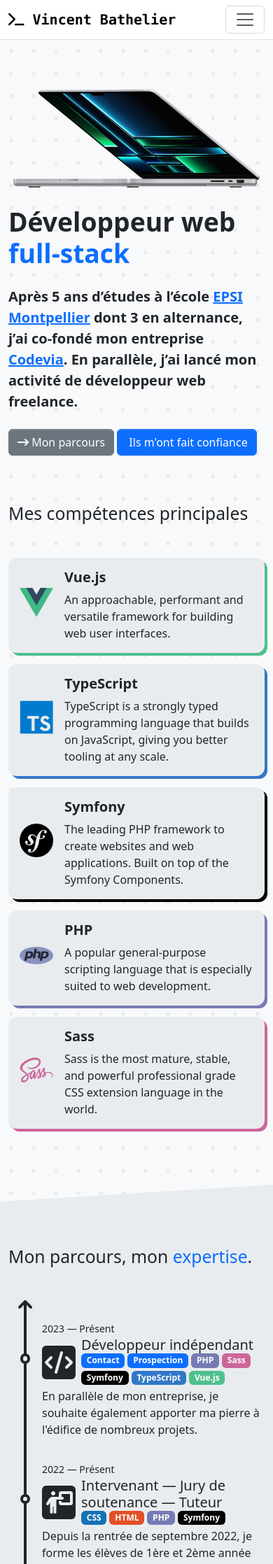
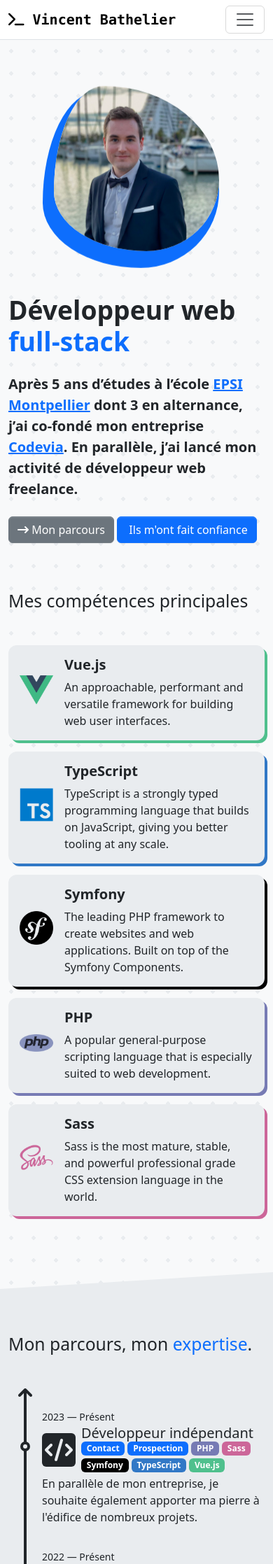
Before and after one commit to d9beuD/d9beud.com, a Jekyll site: the page built from docs/index.md, in a window 390 px wide. Shown: the top 2235 px of the page at 70% size. Built offline with Jekyll 4.4.1, drawn with Linux system fonts in a browser that asks for light colours; nearby versions of some CDN libraries.

Commit message:
Change home hero illustration

```diff
--- a/docs/_includes/home/hero.md
+++ b/docs/_includes/home/hero.md
@@ -1,5 +1,5 @@
-<div class="row align-items-center justify-content-between">
-  <div class="col-md-7 col-lg-6 order-2 order-md-first">
+<div class="row align-items-center justify-content-center">
+  <div class="col-md-7 col-lg-8 order-2 order-md-first">
     <h1 class="display-3 fw-bold">
       Développeur web <span class="text-primary">full-stack</span>
     </h1>
@@ -23,11 +23,11 @@
 
   </div>
 
-  <div class="col">
+  <div class="col-8 col-md-5 col-lg-4 mb-5 mb-md-0">
     <img
-      class="img-fluid mb-3"
-      src="/assets/images/home/mbp16-spacegray-hero.webp"
-      alt="Illustration d'un MacBook Pro 16 pouces"
+      class="img-fluid mb-3 img-hero"
+      src="/assets/images/home/me.jpeg"
+      alt="Photo de profil de Vincent Bathelier"
     />
   </div>
 </div>
--- a/docs/_sass/_main.scss
+++ b/docs/_sass/_main.scss
@@ -84,6 +84,58 @@
   }
 }
 
+.img-hero {
+  border-radius: 30% 70% 70% 30% / 30% 30% 70% 70%;
+  box-shadow: -.5rem 1rem 0 .5rem var(--bs-primary);
+  transition: all .3s ease-in-out;
+  animation: hero-border-radius ease-in-out 10s infinite,
+    hero-transform ease-in-out 4s infinite;
+}
+
+@keyframes hero-border-radius {
+  from {
+    border-radius: 30% 70% 70% 30% / 30% 30% 70% 70%;
+  }
+
+  30% {
+    border-radius: 30% 70% 70% 30% / 30% 30% 70% 70%;
+  }
+
+  35% {
+    border-radius: 30% 70% 44% 56% / 64% 57% 43% 36%;
+  }
+
+  60% {
+    border-radius: 30% 70% 44% 56% / 64% 57% 43% 36%;
+  }
+
+  65% {
+    border-radius: 76% 24% 15% 85% / 75% 30% 70% 25%;
+  }
+
+  95% {
+    border-radius: 76% 24% 15% 85% / 75% 30% 70% 25%;
+  }
+
+  to {
+    border-radius: 30% 70% 70% 30% / 30% 30% 70% 70%;
+  }
+}
+
+@keyframes hero-transform {
+  from {
+    transform: translateY(0);
+  }
+
+  50% {
+    transform: translateY(.6rem);
+  }
+
+  to {
+    transform: translateY(0);
+  }
+}
+
 .footer {
   padding: $spacer 0;
   border-top: $border-width solid var(--bs-border-color);
```
Also changed, not shown: docs/assets/images/home/mbp16-spacegray-hero.webp (deleted), docs/assets/images/home/me.jpeg (added).
